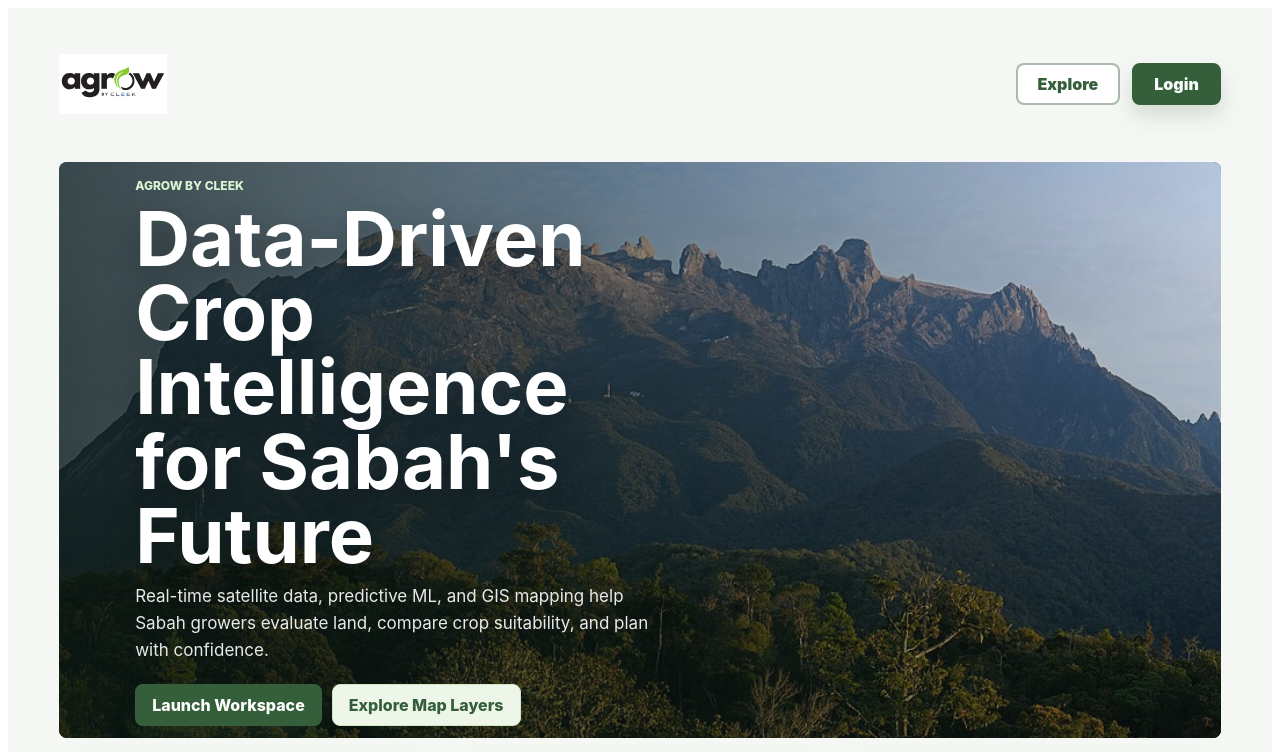
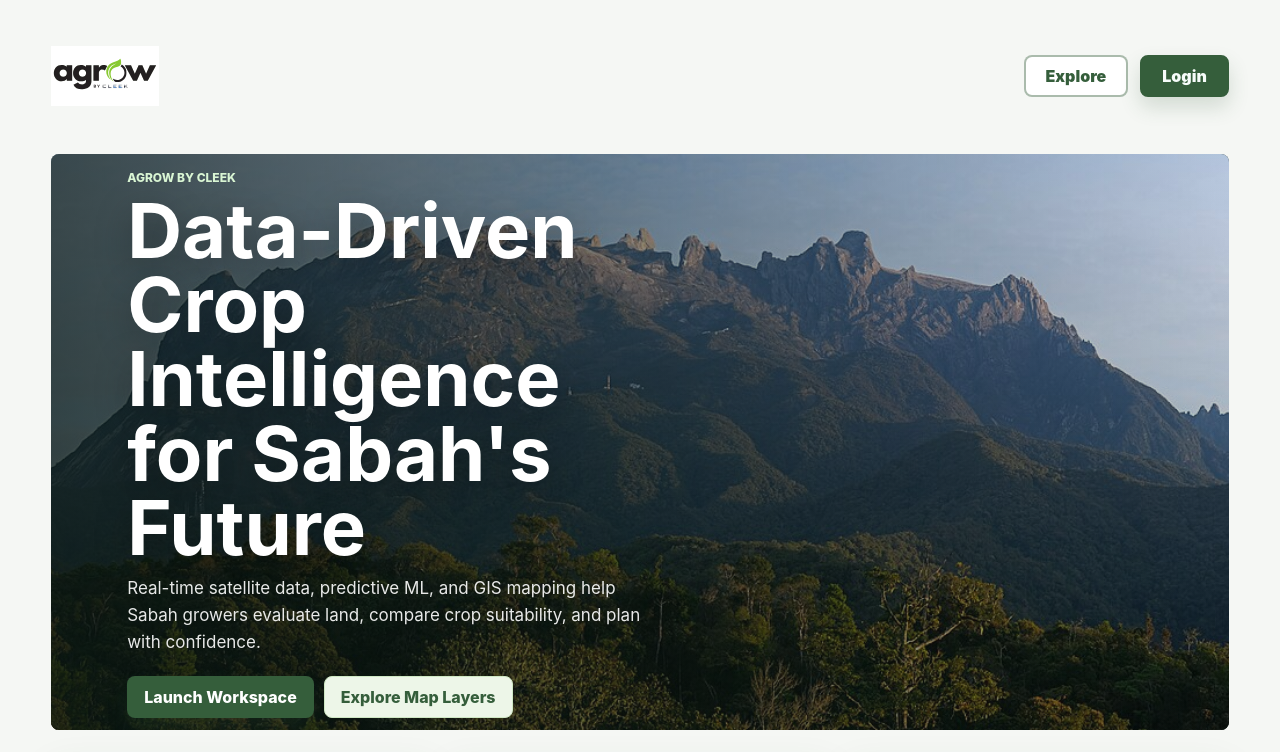
Before and after one commit to lumbanon/GamudaProject, a React (Vite) app in the folder agrow-portal/: page / in a window 1280 px wide. Shown: the top 752 px of the page. Built offline with nearby package versions, Linux system fonts and the light colour scheme.

Commit message:
add global reset in index.css

```diff
--- a/agrow-portal/src/index.css
+++ b/agrow-portal/src/index.css
@@ -0,0 +1,8 @@
+html,
+body {
+    margin: 0;
+    padding: 0;
+    width: 100%;
+    height: 100%;
+    box-sizing: border-box;
+}
```
